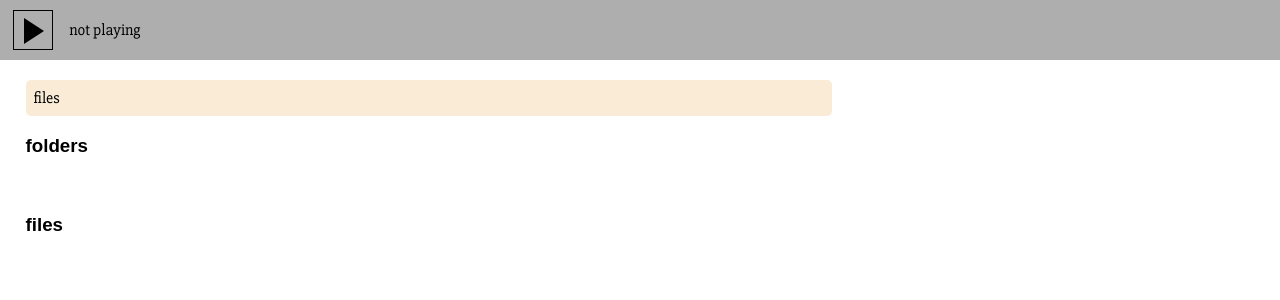
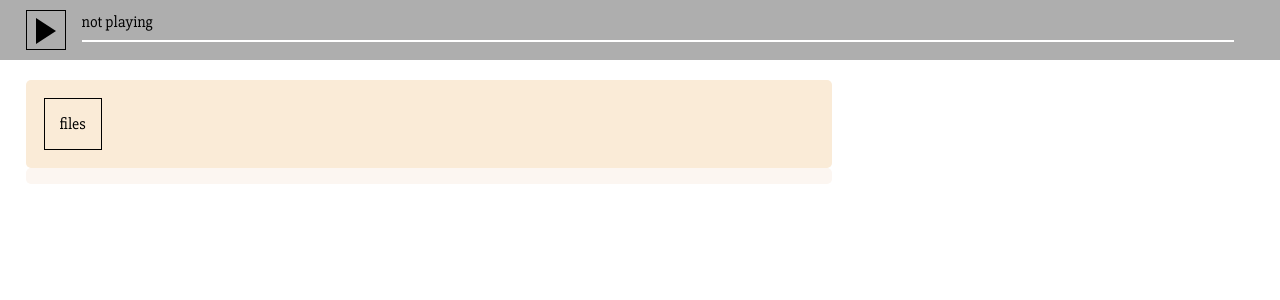
Before and after one commit to rhetr/showmusicphp, a PHP site: page /alt.php in a window 1280 px wide. Shown: the top 300 px of the page. Run offline with PHP 8.4, Linux system fonts and the light colour scheme; data that the repository does not hold is empty; some web fonts are replaced.

Commit message:
added loader, timeline, clickable breadcrumbs, disabled json div

```diff
--- a/alt.php
+++ b/alt.php
@@ -16,12 +16,33 @@ font-family: 'Cantarell', sans-serif;
 font-size: 0.8em;
 }
 
-.folder {
-float:left;
+#cwd, #folders, #files {
+border-radius:5px;
+padding:0.5em;
+}
+
+#cwd {
+background: #faebd7;
+overflow: auto;
 }
 
 #folders {
-display:inline-block;
+background-color: #FCF6F1;
+}
+
+.breadcrumb {
+float:left;
+margin:1px;
+}
+
+.left {
+width:63%;
+margin: 20px 2%;
+}
+
+.right {
+width:33%;
+float: right;
 }
 
 .clickable {
@@ -37,16 +58,7 @@ border: 1px solid #6699EE;
 text-shadow: 0 0 1px;
 }
 
-.left {
-width:63%;
-margin: 20px 2%;
-}
-
-.right {
-width:33%;
-float: right;
-}
-
+/* player */
 .top-pad {
 height:3em;
 padding-bottom:12px;
@@ -62,17 +74,31 @@ top:0;
 padding: 10px 0px;
 }
 
-#player > * {
-margin-left:1em;
+#playbutton {
+margin-left:2%;
 /*padding: 20px;*/
 }
 
-#cwd {
-background: #faebd7;
-padding:0.5em;
-border-radius:5px;
+#song {
+width:90%;
+margin-left:1em;
 }
 
+#timeline {
+width: 100%;
+height: 1em;
+}
+
+#full-timeline {
+padding-top: 0.5em;
+border-bottom: 2px solid white;
+}
+
+#elapsed-timeline {
+margin-top: -2px;
+border-top: 2px solid black;
+width: 0;
+}
 
 .duration {
 float:right;
@@ -186,7 +212,14 @@ $contents = getDirContents($root);
 <div class="top-pad"></div>
 <div id="player">
     <button id="playbutton" class="play"></button>
-    <div id="playing"></div>
+    <div id="song">
+	<div id="playing"></div>
+	<div id="timeline">
+	    <div id="full-timeline"></div>
+	    <div id="elapsed-timeline"></div>
+	    <div id="playhead"></div>
+	</div>
+    </div>
 </div>
 <div class="right">
     <!--h3> json </h3>
@@ -196,10 +229,10 @@ $contents = getDirContents($root);
     <div id="browser">
 	<div id="cwd"></div>
 	<div>
-	    <h3> folders </h3>
+	    <!--h3> folders </h3-->
 	    <div id="folders"></div>
 	</div>
-	<h3> files </h3>
+	<!--h3> files </h3-->
 	<div id="files"></div>
     </div>
 </div>
@@ -228,6 +261,20 @@ function AudioFile(path, elem, durationElem) {
     }.bind(this));
 }
 
+
+function Timeline() {
+    this.elapsed_div = document.getElementById("elapsed-timeline");
+    this.full_div = document.getElementById("full-timeline");
+    this.playhead = document.getElementById("playhead");
+    this.update(0,1);
+}
+
+
+Timeline.prototype.update = function(cur_time, total_time) {
+    percent = cur_time / total_time * 100;
+    this.elapsed_div.style.width = percent.toString() + "%";
+}
+
 function Player() {
     this.playing = false;
     this.current_audio = null;
@@ -235,6 +282,7 @@ function Player() {
     this.button.addEventListener("click", this.toggle.bind(this));
     this.div = document.getElementById("playing");
     this.div.innerHTML = "not playing";
+    this.timeline = new Timeline();
 }
 
 Player.prototype.toggle = function() {
@@ -254,13 +302,20 @@ Player.prototype.toggle = function() {
 }
 
 Player.prototype.trigger = function(audio_file) {
+    if (this.current_audio != null && this.current_audio != audio_file) {
+	this.current_audio.elem.pause();
+	this.playing = false;
+	this.current_audio = null;
+    }
+
     if (this.current_audio === null) {
 	this.current_audio = audio_file;
-    }
-    else if (this.current_audio != audio_file) {
-	this.current_audio.elem.pause();
-	this.playing = false;
-	this.current_audio = audio_file;
+	console.log("triggered");
+	this.current_audio.elem.addEventListener('timeupdate', function() {
+	    console.log(this.current_audio.elem.currentTime);
+	    console.log(this.current_audio.duration);
+	    this.timeline.update( this.current_audio.elem.currentTime, this.current_audio.duration);
+	}.bind(this));
     }
     this.toggle();
 }
@@ -297,6 +352,16 @@ function makeFolderDiv(folder) {
     return div;
 }
 
+function makeBCDiv(folder) {
+    var div = document.createElement("div");
+    div.className = "clickable breadcrumb";
+    div.innerHTML = folder.name.split("/").pop();
+    div.addEventListener("click", function() {
+	changeDir(folder);
+    });
+    return div;
+}
+
 function makeAudio(filename) {
     var elem = document.createElement("audio");
     elem.src = filename;
@@ -320,7 +385,7 @@ function makeAudioDiv(div, name) {
 
 function makeFileDiv(name) {
     var div = document.createElement("div");
-    div.className = "clickable";
+    div.className = "clickable files";
     div.innerHTML = basename(name);
 
     var ext = name.substring(name.lastIndexOf('.') + 1);
@@ -328,6 +393,17 @@ function makeFileDiv(name) {
 	makeAudioDiv(div, name);
     }
     return div;
+}
+
+// returns a list of Dirs
+function getParentDirs(cwd) {
+    var parents = [cwd];
+    var rent = cwd.par;
+    while (rent != null) {
+	parents.push(rent);
+	rent = rent.par;
+    }
+    return parents.reverse();
 }
 
 function changeDir(cwd) {
@@ -341,13 +417,28 @@ function changeDir(cwd) {
 
     folderFrag = document.createElement("div");
     folderFrag.id = "folders";
-    if (cwd.par != null) {
-	folderFrag.appendChild(makeFolderDiv(cwd.par));
-    }
+    // if (cwd.par != null) {
+    //     folderFrag.appendChild(makeFolderDiv(cwd.par));
+    // }
     for (f in cwd.folders) {
 	folderFrag.appendChild(makeFolderDiv(cwd.folders[f]));
     }
-    document.getElementById("cwd").innerHTML = cwd.name;
+    cwdFrag = document.createElement("div");
+    cwdFrag.id = "cwd";
+    var parents = getParentDirs(cwd);
+    for (i in parents) {
+	cwdFrag.appendChild(makeBCDiv(parents[i]));
+    }
+    // var cwd_accordion = "";
+    // var tree = cwd.name.split("/");
+    // for (i in tree) {
+    //     cwd_accordion = (i == 0) ? tree[i] : [cwd_accordion, tree[i]].join("/");
+    //     getParentDir(cwd_accordion, cwd);
+    //     // need to search for folder in json
+    //     cwdFrag.appendChild(makeFolderDiv({'name':cwd_accordion}));
+    // }
+    document.getElementById("cwd").replaceWith(cwdFrag);
+    // document.getElementById("cwd").innerHTML = cwd.name;
     document.getElementById("files").replaceWith(fileFrag);
     document.getElementById("folders").replaceWith(folderFrag);
 }
```
